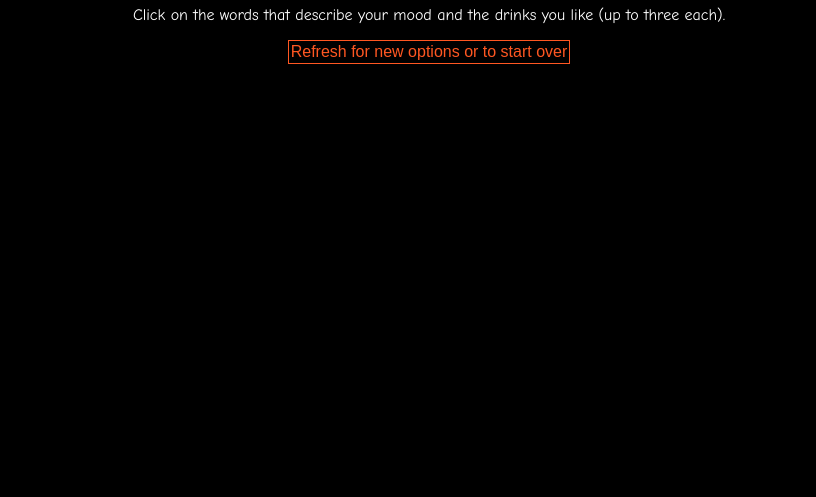
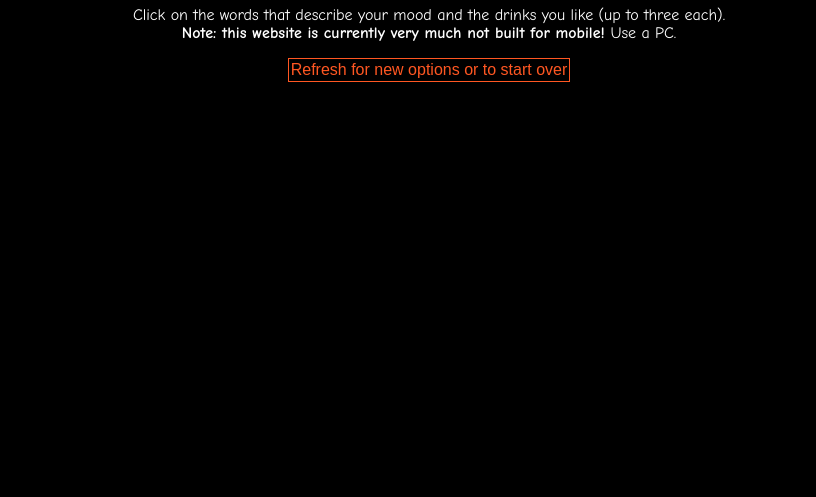
Before and after one commit to jacksonmdavis/AI-Bartender, a website: page bartender.html in a window 1280 px wide. Shown: the part 74-571 px from the top of the page, without its empty margins (211-1027 px from the left). Drawn offline with Linux system fonts and the light colour scheme.

Commit message:
text adds

```diff
--- a/bartender.html
+++ b/bartender.html
@@ -13,7 +13,8 @@
 <body>
     <h1>AI Bartender Concept: <span style="color: #ff5722;">What are you feeling today?</span></h1>
 
-    <p>Click on the words that describe your mood and the drinks you like (up to three each).  </p>
+    <p>Click on the words that describe your mood and the drinks you like (up to three each). <br>
+    <strong>Note: this website is currently very much not built for mobile! </strong> Use a PC. </p>
     <button id="refresh-btn">Refresh for new options or to start over</button>
 
     <div class="container">
--- a/style.css
+++ b/style.css
@@ -1,5 +1,5 @@
 body {
-  font-family: Comic Sans MS, cursive, sans-serif;
+  font-family: Comic Sans MS, sans-serif;
   background-color: #000000;
   color: #ffffff;
   text-align: center;
```
